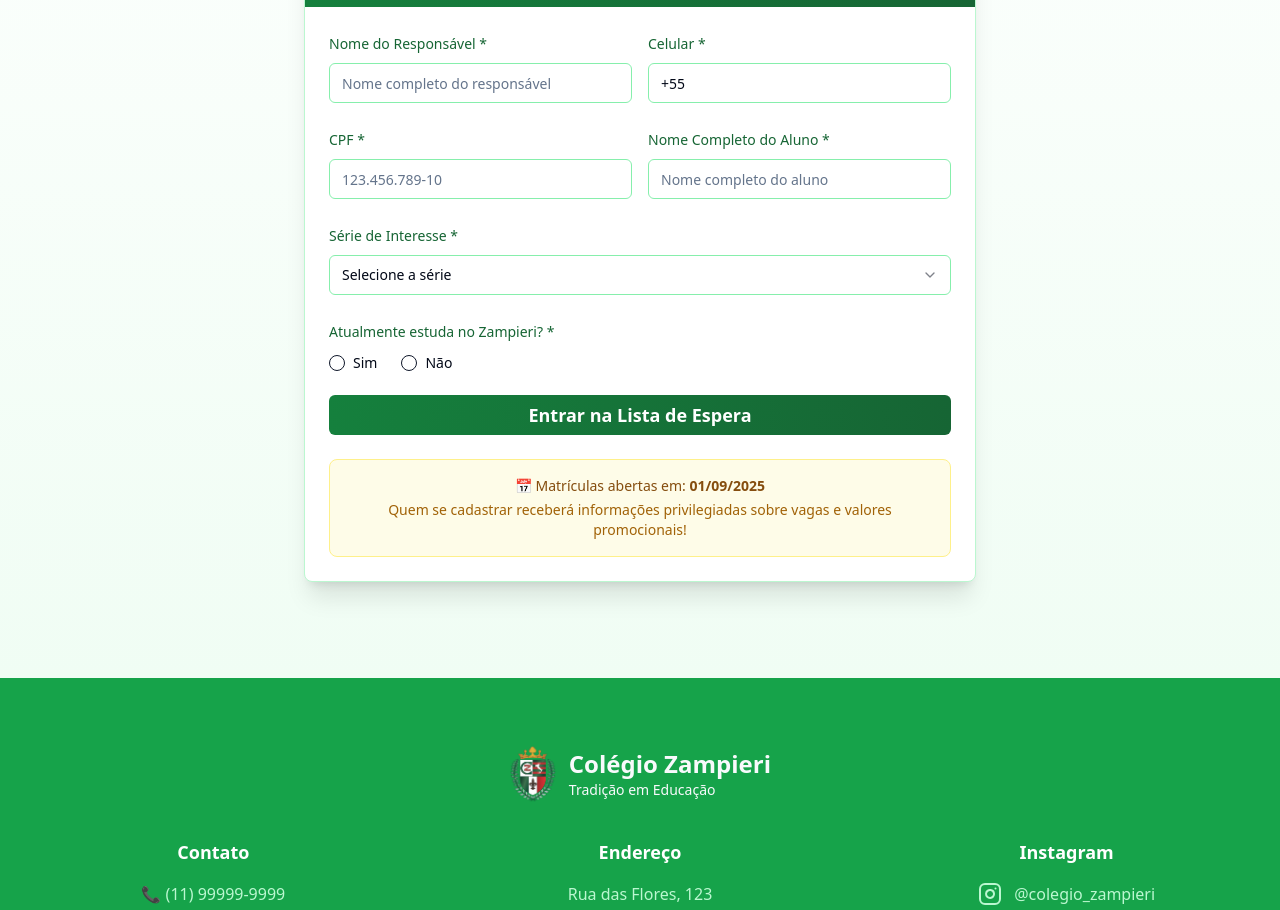
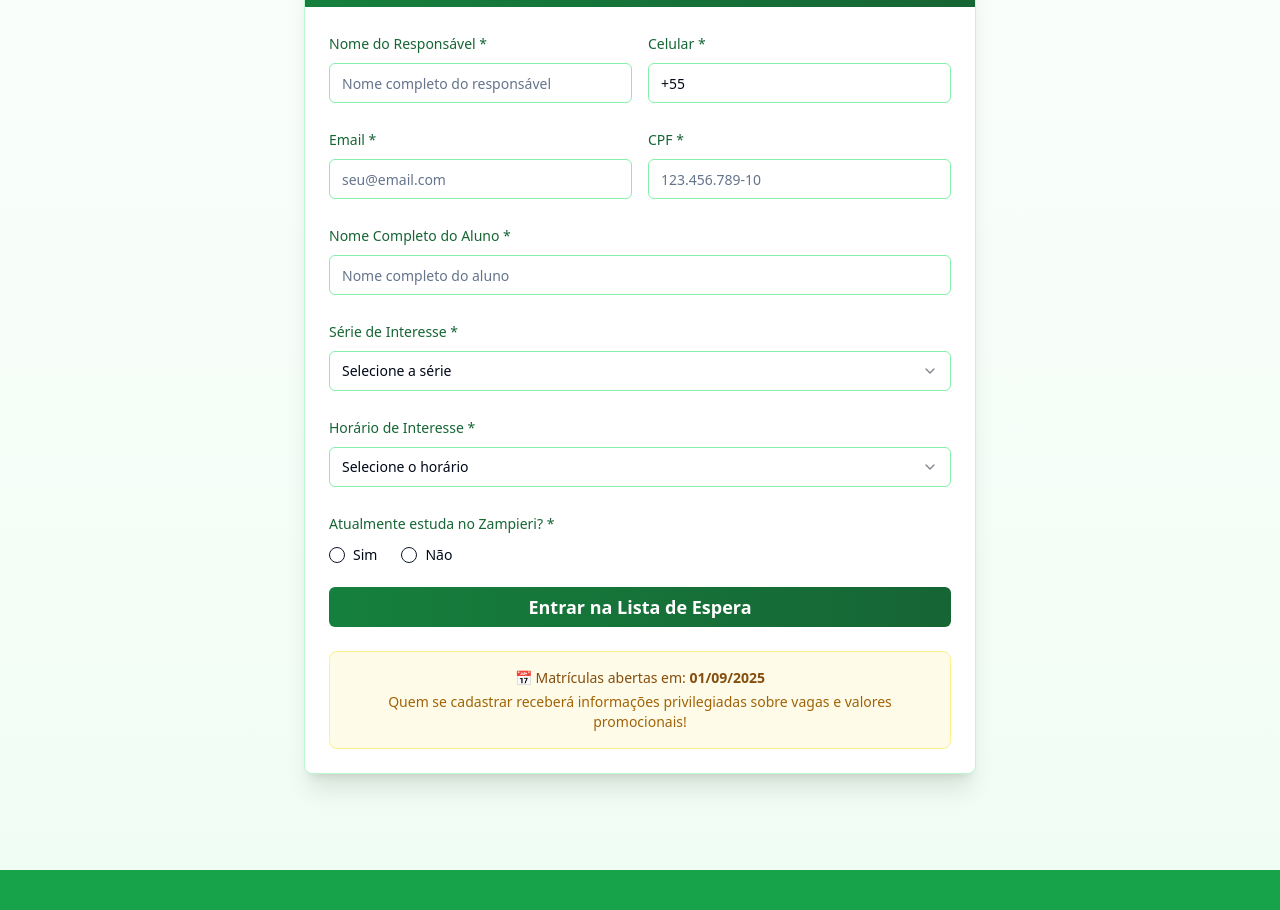
Before and after one commit to alezlopez/zampieri-futuro-inscricao-landing, a React (Vite) app: page / in a window 1280 px wide. Shown: the part 1620-2530 px from the top of the page. Built offline with nearby package versions, Linux system fonts and the light colour scheme.

Commit message:
Add email and interest time fields
Added email and interest time fields to the registration form, positioned after the grade selection.

```diff
--- a/src/components/form/StudentFields.tsx
+++ b/src/components/form/StudentFields.tsx
@@ -3,7 +3,7 @@ import React from 'react';
 import { Input } from "@/components/ui/input";
 import { Label } from "@/components/ui/label";
 import { Select, SelectContent, SelectItem, SelectTrigger, SelectValue } from "@/components/ui/select";
-import { RegistrationFormData, grades } from '@/utils/formValidation';
+import { RegistrationFormData, grades, timePreferences } from '@/utils/formValidation';
 
 interface StudentFieldsProps {
   formData: RegistrationFormData;
@@ -14,6 +14,21 @@ const StudentFields = ({ formData, onInputChange }: StudentFieldsProps) => {
   return (
     <>
       <div className="grid grid-cols-1 md:grid-cols-2 gap-4">
+        <div className="space-y-2">
+          <Label htmlFor="email" className="text-green-800 font-medium">
+            Email *
+          </Label>
+          <Input
+            id="email"
+            type="email"
+            value={formData.email}
+            onChange={(e) => onInputChange('email', e.target.value)}
+            placeholder="seu@email.com"
+            className="border-green-300 focus:border-green-500"
+            required
+          />
+        </div>
+
         <div className="space-y-2">
           <Label htmlFor="cpf" className="text-green-800 font-medium">
             CPF *
@@ -26,6 +41,7 @@ const StudentFields = ({ formData, onInputChange }: StudentFieldsProps) => {
             className="border-green-300 focus:border-green-500"
             required
           />
+        </div>
       </div>
 
       <div className="space-y-2">
@@ -40,7 +56,6 @@ const StudentFields = ({ formData, onInputChange }: StudentFieldsProps) => {
           className="border-green-300 focus:border-green-500"
           required
         />
-        </div>
       </div>
 
       <div className="space-y-2">
@@ -58,6 +73,22 @@ const StudentFields = ({ formData, onInputChange }: StudentFieldsProps) => {
           </SelectContent>
         </Select>
       </div>
+
+      <div className="space-y-2">
+        <Label className="text-green-800 font-medium">Horário de Interesse *</Label>
+        <Select value={formData.timePreference} onValueChange={(value) => onInputChange('timePreference', value)}>
+          <SelectTrigger className="border-green-300 focus:border-green-500">
+            <SelectValue placeholder="Selecione o horário" />
+          </SelectTrigger>
+          <SelectContent>
+            {timePreferences.map((time) => (
+              <SelectItem key={time} value={time}>
+                {time}
+              </SelectItem>
+            ))}
+          </SelectContent>
+        </Select>
+      </div>
     </>
   );
 };
--- a/src/utils/formValidation.ts
+++ b/src/utils/formValidation.ts
@@ -2,17 +2,19 @@
 export interface RegistrationFormData {
   responsibleName: string;
   phone: string;
+  email: string;
   cpf: string;
   studentName: string;
   grade: string;
+  timePreference: string;
   currentlyStudies: string;
   previouslyStudied: string;
   currentSchool: string;
 }
 
 export const validateForm = (formData: RegistrationFormData) => {
-  if (!formData.responsibleName || formData.phone === '+55 ' || !formData.cpf ||
-      !formData.studentName || !formData.grade || !formData.currentlyStudies) {
+  if (!formData.responsibleName || formData.phone === '+55 ' || !formData.email || !formData.cpf ||
+      !formData.studentName || !formData.grade || !formData.timePreference || !formData.currentlyStudies) {
     return {
       isValid: false,
       error: {
@@ -38,9 +40,11 @@ export const validateForm = (formData: RegistrationFormData) => {
 export const getInitialFormData = (): RegistrationFormData => ({
   responsibleName: '',
   phone: '+55 ',
+  email: '',
   cpf: '',
   studentName: '',
   grade: '',
+  timePreference: '',
   currentlyStudies: '',
   previouslyStudied: '',
   currentSchool: ''
@@ -50,3 +54,5 @@ export const grades = [
   'Pré', '1º Ano', '2º Ano', '3º Ano', '4º Ano', '5º Ano',
   '6º Ano', '7º Ano', '8º Ano', '9º Ano', '1º Médio', '2º Médio', '3º Médio'
 ];
+
+export const timePreferences = ['Manhã', 'Tarde'];
```
Lines whose indentation alone changed are shown as unchanged.
